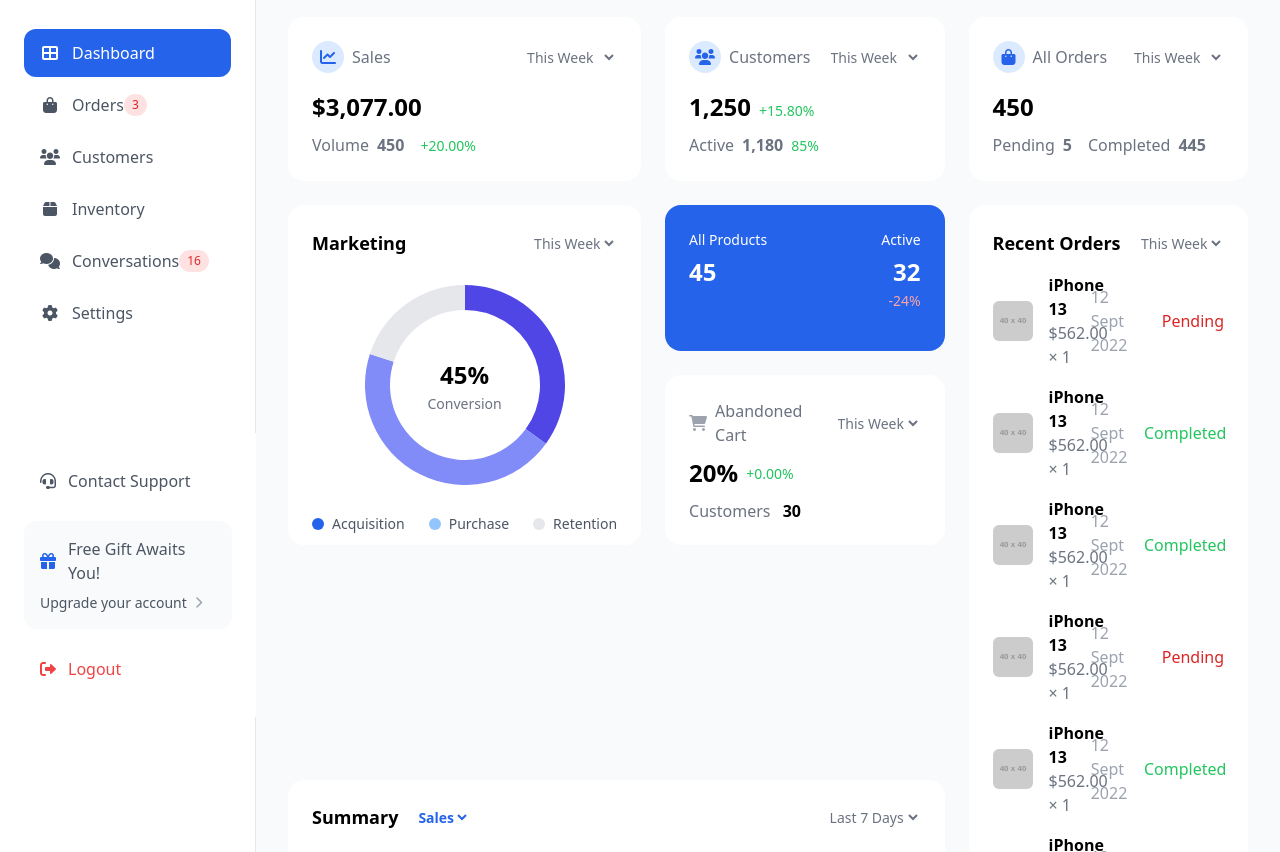
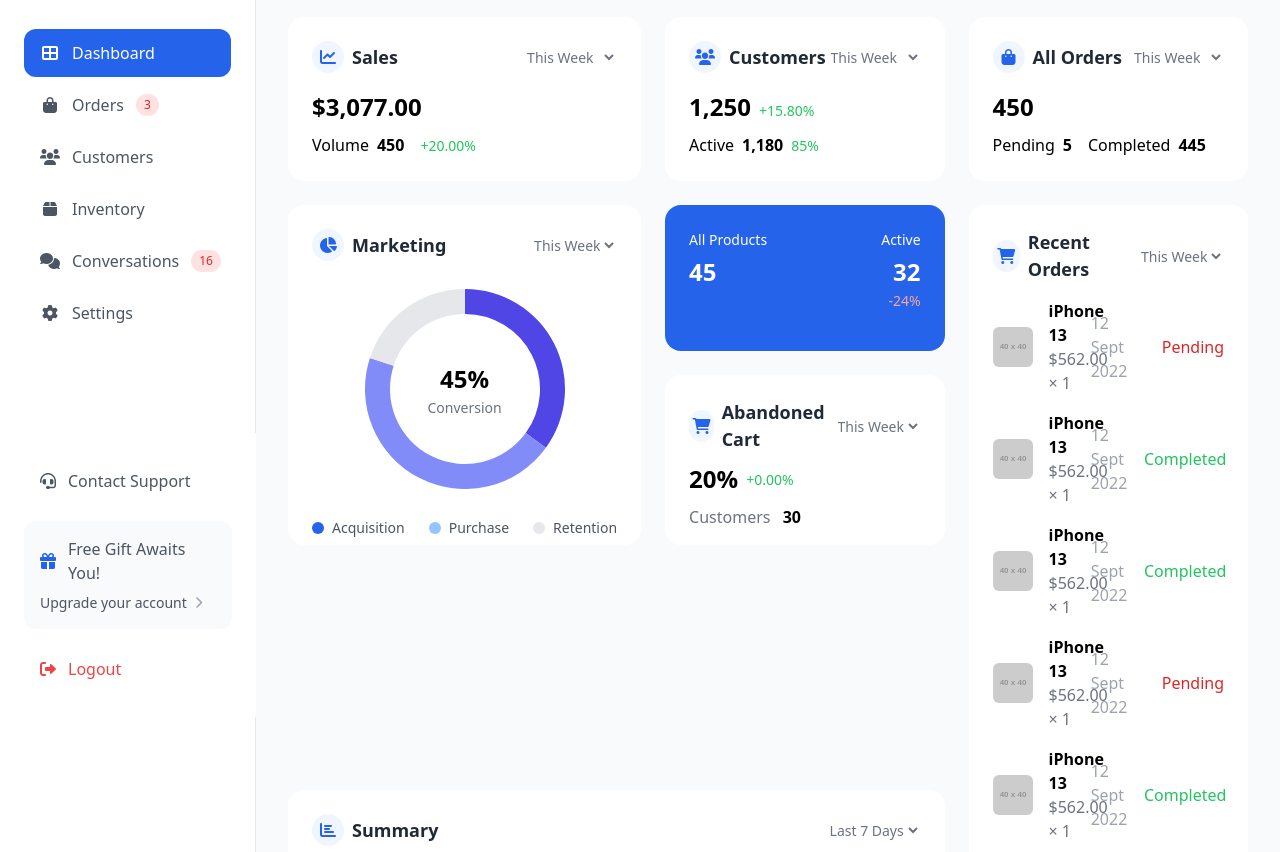
Before and after one commit to rvd2pwipwip/cursorSaaSTutorial, a plain HTML site: page index.html in a window 1280 px wide. Shown: the part 83-935 px from the top of the page. Drawn offline with nearby package versions, Linux system fonts and the light colour scheme; placeholder pictures from the web are drawn by us.

Commit message:
style tweaks

```diff
--- a/index.html
+++ b/index.html
@@ -199,7 +199,12 @@
             <!-- Marketing Stats -->
             <div class="card marketing-container">
                 <div class="card-header">
-                    <h3 class="text-lg font-semibold">Marketing</h3>
+                    <div class="card-title">
+                        <div class="card-icon">
+                            <i class="fas fa-chart-pie"></i>
+                        </div>
+                        <h3>Marketing</h3>
+                    </div>
                     <select class="card-select">
                         <option>This Week</option>
                     </select>
@@ -251,9 +256,11 @@
                 <!-- Abandoned Cart Stats -->
                 <div class="abandoned-cart">
                     <div class="abandoned-cart-header">
-                        <div class="abandoned-cart-title">
-                            <i class="fas fa-shopping-cart abandoned-cart-icon"></i>
-                            <h4>Abandoned Cart</h4>
+                        <div class="card-title">
+                            <div class="card-icon">
+                                <i class="fas fa-shopping-cart"></i>
+                            </div>
+                            <h3>Abandoned Cart</h3>
                         </div>
                         <select class="card-select">
                             <option>This Week</option>
@@ -273,7 +280,12 @@
             <!-- Recent Orders -->
             <div class="recent-orders">
                 <div class="card-header">
-                    <h3 class="text-lg font-semibold">Recent Orders</h3>
+                    <div class="card-title">
+                        <div class="card-icon">
+                            <i class="fas fa-shopping-cart"></i>
+                        </div>
+                        <h3>Recent Orders</h3>
+                    </div>
                     <select class="card-select">
                         <option>This Week</option>
                     </select>
@@ -402,11 +414,11 @@
             <!-- Sales Summary Chart -->
             <div class="sales-chart">
                 <div class="sales-chart-header">
-                    <div class="sales-chart-title">
-                        <h3 class="sales-chart-title-text">Summary</h3>
-                        <select class="sales-chart-select">
-                            <option>Sales</option>
-                        </select>
+                    <div class="card-title">
+                        <div class="card-icon">
+                            <i class="fas fa-chart-bar"></i>
+                        </div>
+                        <h3>Summary</h3>
                     </div>
                     <select class="card-select">
                         <option>Last 7 Days</option>
--- a/styles.css
+++ b/styles.css
@@ -80,7 +80,7 @@ body {
 }
 
 .sidebar-menu-badge {
-    margin-left: auto;
+    margin-left: 0.75rem;
     background-color: rgb(254 226 226);
     color: rgb(220 38 38);
     padding: 0.125rem 0.5rem;
@@ -139,8 +139,8 @@ body {
 /* Card styles */
 .card {
     background-color: white;
+    border-radius: 1rem;
     padding: 1.5rem;
-    border-radius: 1rem;
 }
 
 .card-header {
@@ -154,17 +154,25 @@ body {
     display: flex;
     align-items: center;
     gap: 0.5rem;
-    color: rgb(107 114 128);
+}
+
+.card-title h3 {
+    font-size: 1.125rem;
+    font-weight: 600;
+    color: rgb(31 41 55);
 }
 
 .card-icon {
     width: 2rem;
     height: 2rem;
-    background-color: rgb(219 234 254);
+    background-color: rgb(239 246 255);
     border-radius: 9999px;
     display: flex;
     align-items: center;
     justify-content: center;
+}
+
+.card-icon i {
     color: rgb(37 99 235);
 }
 
@@ -185,6 +193,10 @@ body {
     color: rgb(34 197 94);
 }
 
+.card-change.negative {
+    color: rgb(239 68 68);
+}
+
 .card-stats {
     margin-top: 0.5rem;
     display: flex;
@@ -196,7 +208,6 @@ body {
     display: flex;
     align-items: center;
     gap: 0.5rem;
-    color: rgb(107 114 128);
 }
 
 .card-stat-value {
@@ -317,8 +328,8 @@ body {
 /* Abandoned cart section */
 .abandoned-cart {
     background-color: white;
+    padding: 1.5rem;
     border-radius: 1rem;
-    padding: 1.5rem;
     height: 170px;
 }
 
@@ -402,10 +413,10 @@ body {
 
 /* Sales chart section */
 .sales-chart {
+    background-color: white;
+    padding: 1.5rem;
+    border-radius: 1rem;
     grid-column: span 2;
-    background-color: white;
-    border-radius: 1rem;
-    padding: 1.5rem;
 }
 
 .sales-chart-header {
```
